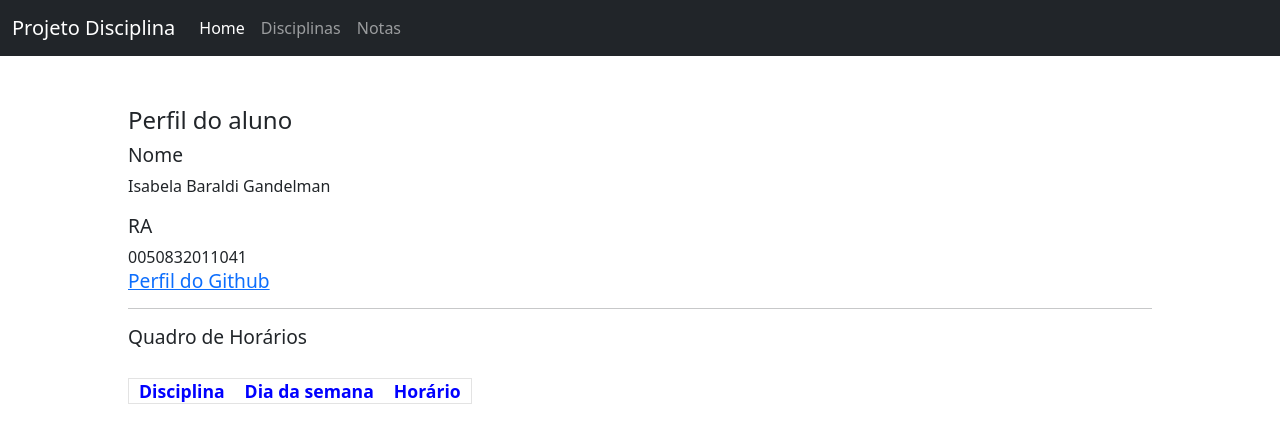
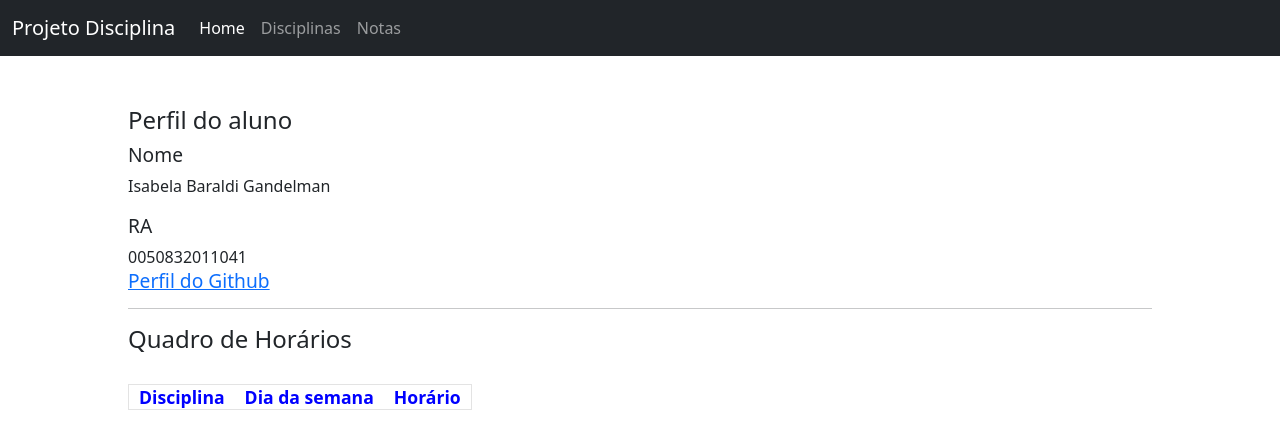
Before and after one commit to isabeela/projeto-disciplina, an Angular app: page / in a window 1280 px wide. Shown: the top 448 px of the page. Built offline with nearby package versions, Linux system fonts and the light colour scheme.

Commit message:
1 file modified

```diff
--- a/src/app/home/home.component.html
+++ b/src/app/home/home.component.html
@@ -14,7 +14,7 @@
   </div>
   <hr>
   <div>
-    <h2> Quadro de Horários </h2>
+    <h1> Quadro de Horários </h1>
     <table>
       <tr>
         <th> Disciplina</th>
```
